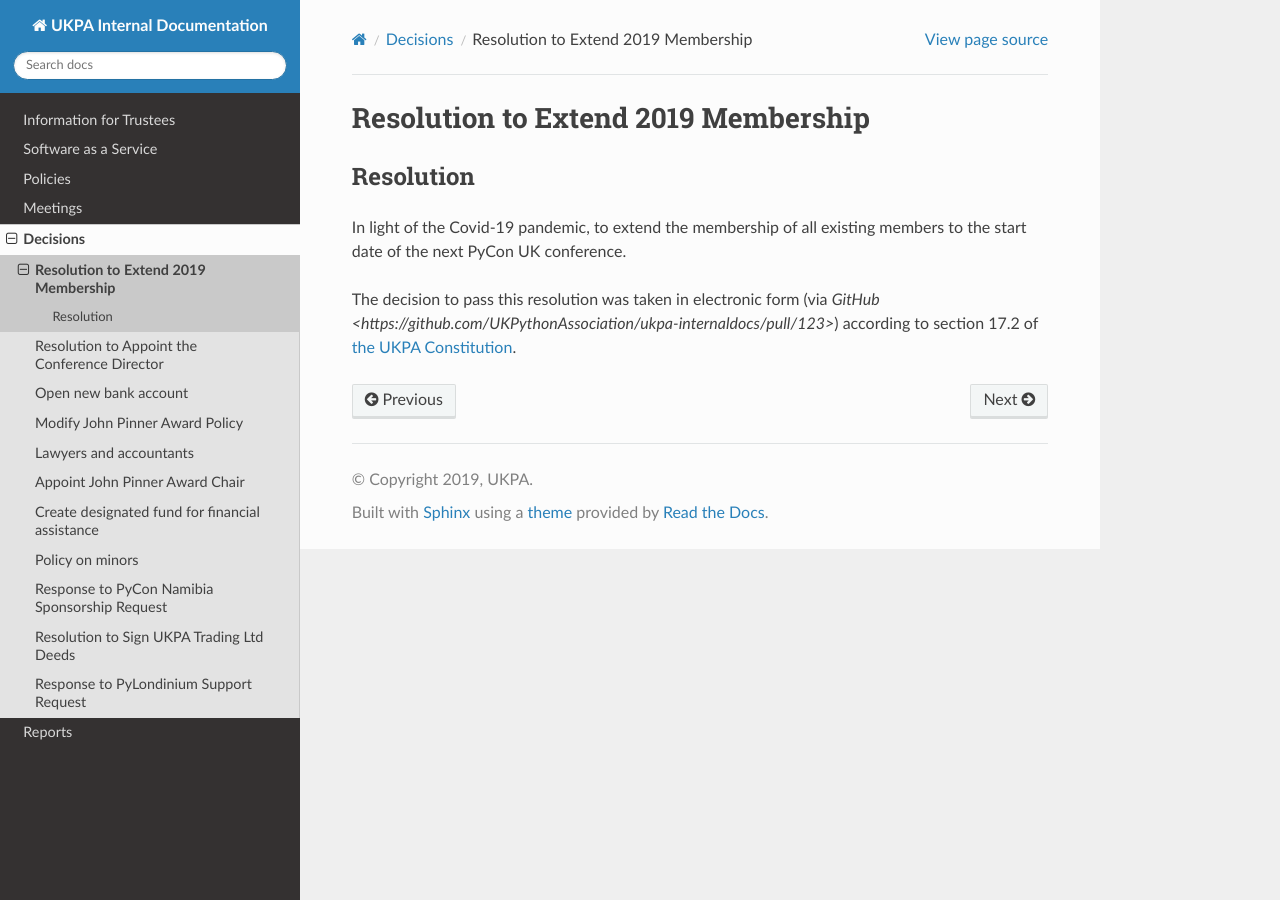
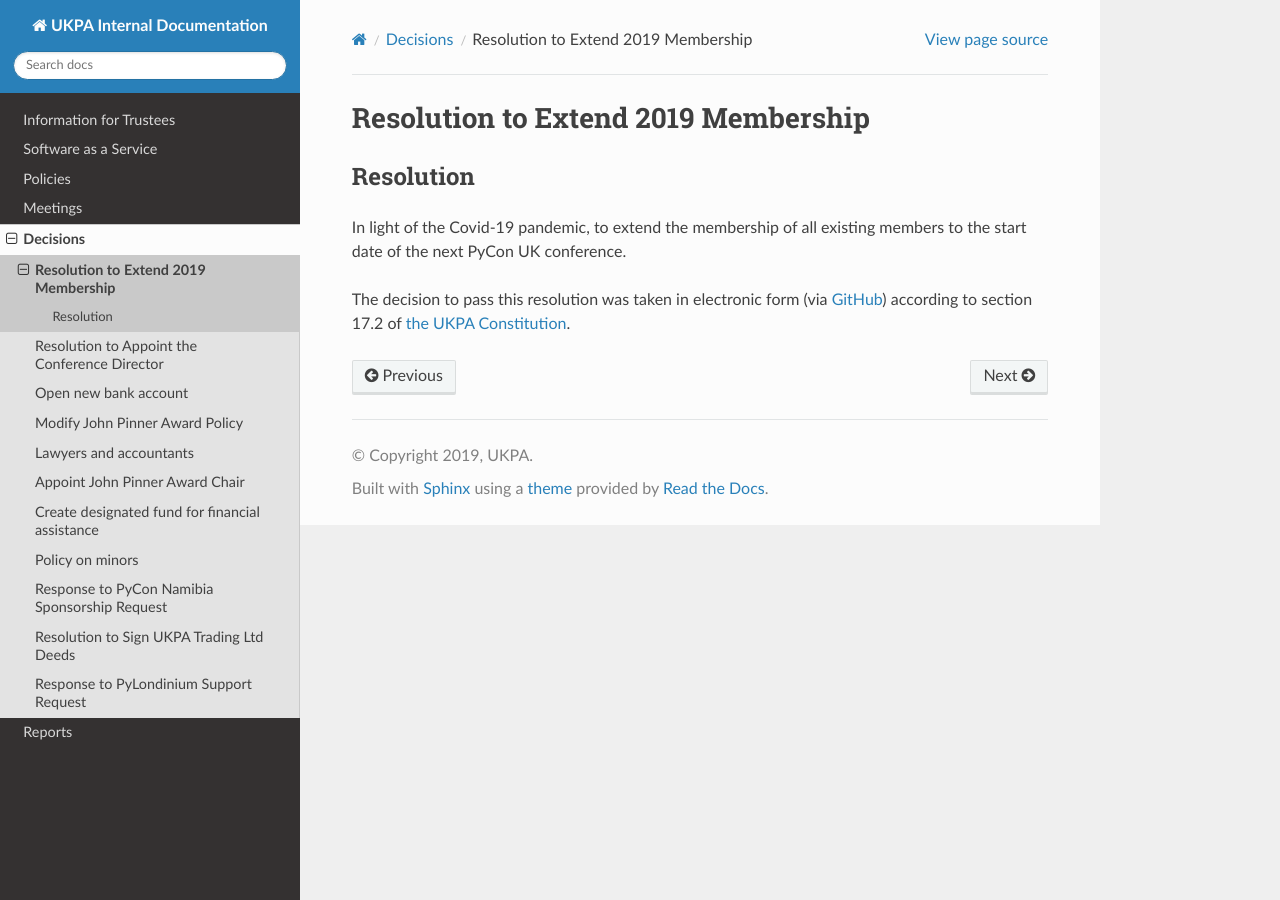
Before and after one commit to UKPythonAssociation/ukpa-internaldocs, a Sphinx documentation site: the page built from source/decisions/2020-11-13-membership-extension.rst, in a window 1280 px wide. Built offline with Sphinx 7.4.7 and the Read the Docs theme 2.0.0, drawn with Linux system fonts in a browser that asks for light colours.

Commit message:
Fix syntax for github links

```diff
--- a/source/decisions/2020-04-27-conference-director-appointment.rst
+++ b/source/decisions/2020-04-27-conference-director-appointment.rst
@@ -5,4 +5,4 @@
 ----------
 To appoint Ann Barr as the UKPA Conference Director effective Sunday 1st November, 2020.
 
-The decision to pass this resolution was taken in electronic form (via `GitHub <https://github.com/UKPythonAssociation/ukpa-internaldocs/pull/94>`) according to section 17.2 of the UKPA constitution.
+The decision to pass this resolution was taken in electronic form (via `GitHub <https://github.com/UKPythonAssociation/ukpa-internaldocs/pull/94>_`) according to section 17.2 of the UKPA constitution.
--- a/source/decisions/2020-11-13-membership-extension.rst
+++ b/source/decisions/2020-11-13-membership-extension.rst
@@ -5,4 +5,4 @@
 ----------
 In light of the Covid-19 pandemic, to extend the membership of all existing members to the start date of the next PyCon UK conference.
 
-The decision to pass this resolution was taken in electronic form (via `GitHub <https://github.com/UKPythonAssociation/ukpa-internaldocs/pull/123>`) according to section 17.2 of `the UKPA Constitution <https://github.com/UKPythonAssociation/ukpa-constitution/releases/latest>`_.
+The decision to pass this resolution was taken in electronic form (via `GitHub <https://github.com/UKPythonAssociation/ukpa-internaldocs/pull/123>`_) according to section 17.2 of `the UKPA Constitution <https://github.com/UKPythonAssociation/ukpa-constitution/releases/latest>`_.
```
